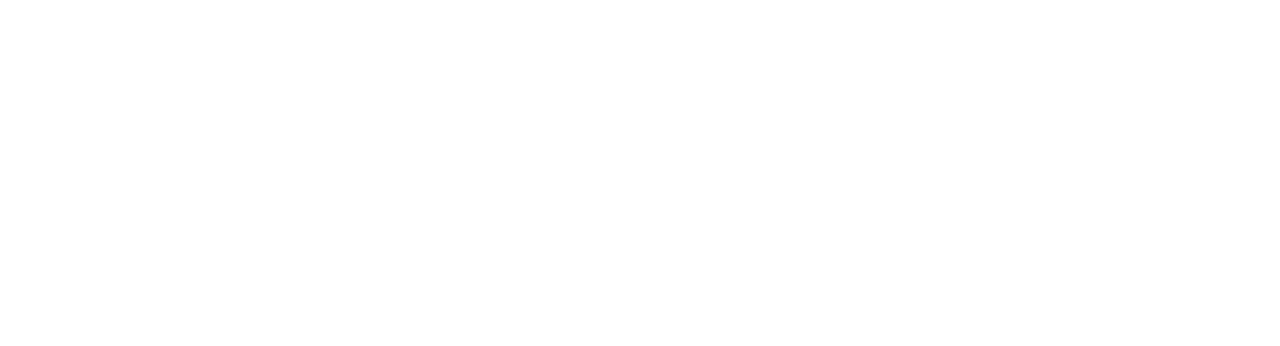
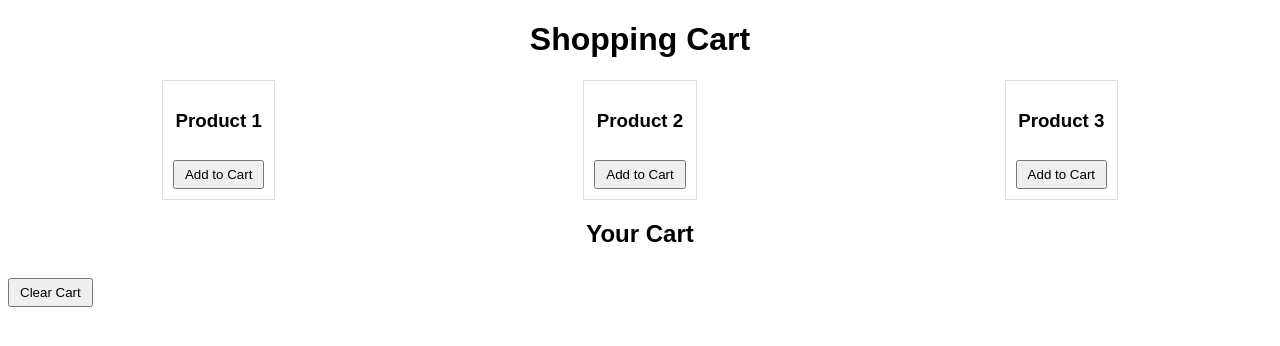
Before and after one commit to acciojob/shopping-cart-js-Rashmi-Salunkhe, a website: page main.html in a window 1280 px wide. Drawn offline with Linux system fonts and the light colour scheme.

Commit message:
created a submission

```diff
--- a/main.html
+++ b/main.html
@@ -1,16 +1,37 @@
 <!DOCTYPE html>
+<html lang="en">
+<head>
+    <meta charset="UTF-8">
+    <meta name="viewport" content="width=device-width, initial-scale=1.0">
+    <title>Shopping Cart</title>
+    <link rel="stylesheet" href="./styles.css">
+</head>
+<body>
 
-<html>
+    <h1>Shopping Cart</h1>
 
-<head>
-	<link rel="stylesheet" href="./styles.css">
-</head>
+    <!-- Display products -->
+    <div id="products">
+        <div class="product">
+            <h3>Product 1</h3>
+            <button onclick="addToCart('Product 1')">Add to Cart</button>
+        </div>
+        <div class="product">
+            <h3>Product 2</h3>
+            <button onclick="addToCart('Product 2')">Add to Cart</button>
+        </div>
+        <div class="product">
+            <h3>Product 3</h3>
+            <button onclick="addToCart('Product 3')">Add to Cart</button>
+        </div>
+    </div>
 
-<body>
-	<!-- the entire body must be written by student -->
-    <script type="text/javascript" src="./script.js">
-</script>
+    <!-- Display cart -->
+    <h2>Your Cart</h2>
+    <ul id="cart-items"></ul>
 
+    <button onclick="clearCart()">Clear Cart</button>
+
+    <script src="./script.js"></script>
 </body>
-
 </html>
--- a/script.js
+++ b/script.js
@@ -1 +1,30 @@
 //your code here
+// Function to add item to the cart and store in Local Storage
+function addToCart(product) {
+    let cart = JSON.parse(localStorage.getItem('cart')) || []; // Get cart from Local Storage or initialize
+    cart.push(product); // Add product to the cart
+    localStorage.setItem('cart', JSON.stringify(cart)); // Save the updated cart to Local Storage
+    displayCart(); // Update cart display
+}
+
+// Function to display cart items
+function displayCart() {
+    let cart = JSON.parse(localStorage.getItem('cart')) || []; // Get cart from Local Storage
+    let cartItems = document.getElementById('cart-items');
+    cartItems.innerHTML = ''; // Clear previous items
+
+    cart.forEach((item, index) => {
+        let li = document.createElement('li');
+        li.textContent = `${item} (Item ${index + 1})`;
+        cartItems.appendChild(li);
+    });
+}
+
+// Function to clear the cart
+function clearCart() {
+    localStorage.removeItem('cart'); // Clear cart from Local Storage
+    displayCart(); // Update cart display
+}
+
+// Display cart when the page loads
+window.onload = displayCart;
--- a/styles.css
+++ b/styles.css
@@ -1,2 +1,27 @@
 
 /* Your CSS Code here. */
+body {
+    font-family: Arial, sans-serif;
+}
+
+h1, h2 {
+    text-align: center;
+}
+
+#products {
+    display: flex;
+    justify-content: space-around;
+    margin-top: 20px;
+}
+
+.product {
+    border: 1px solid #ddd;
+    padding: 10px;
+    text-align: center;
+}
+
+button {
+    margin-top: 10px;
+    padding: 5px 10px;
+    cursor: pointer;
+}
```
